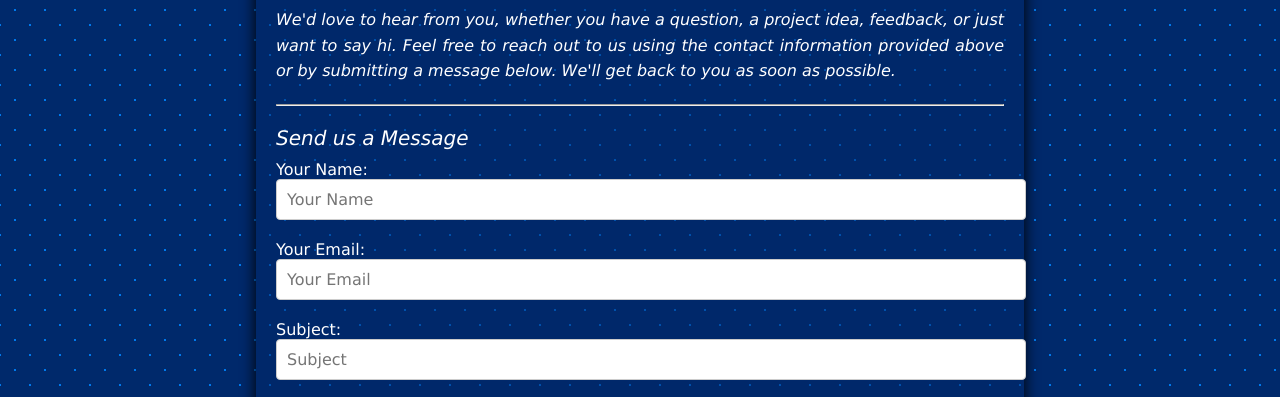
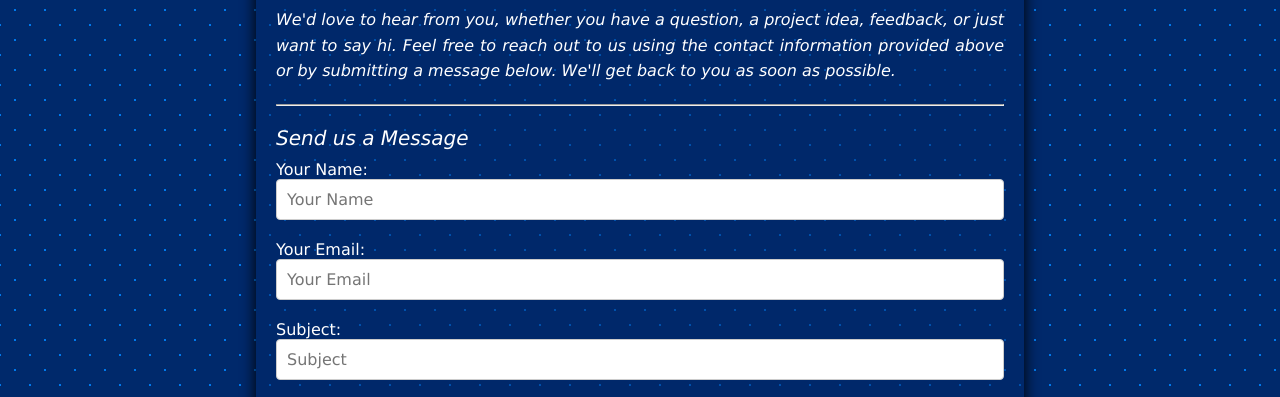
Before and after one commit to farhateservices/fesa, a plain HTML site: page contact.html in a window 1280 px wide. Shown: the part 395-792 px from the top of the page. Drawn offline with Linux system fonts and the light colour scheme.

Commit message:
Update contact.html

```diff
--- a/contact.html
+++ b/contact.html
@@ -102,12 +102,13 @@ justify-content: space-evenly;
   }
   .contact-form input,
 .contact-form textarea {
-    width: 100%;
+  width: calc(100% - 0px); /* Subtract the total padding (10px left + 10px right) from 100% */
   padding: 10px;
   margin-bottom: 20px;
   border: 1px solid #ccc;
   border-radius: 4px;
   font-size: 1rem;
+  box-sizing: border-box; /* Include padding and border in the width */
 }
   #attachment-link {
 margin-bottom: 0;
```
Lines whose indentation alone changed are shown as unchanged.
